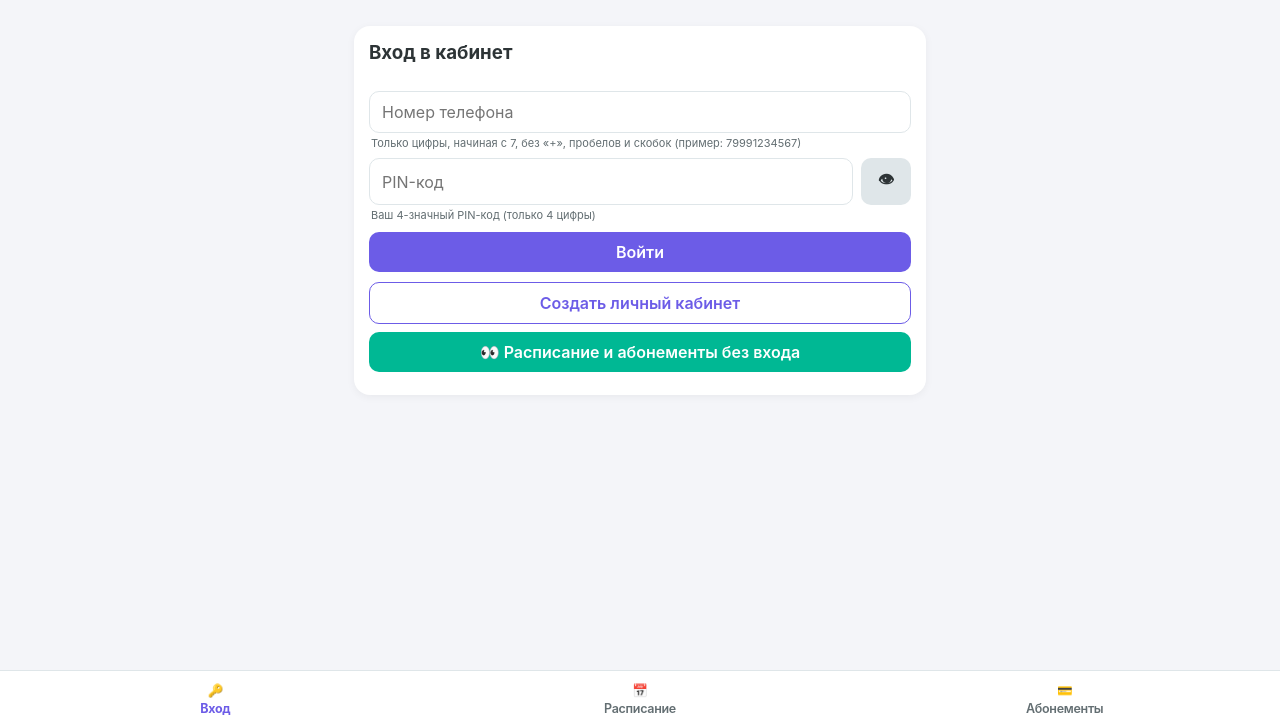
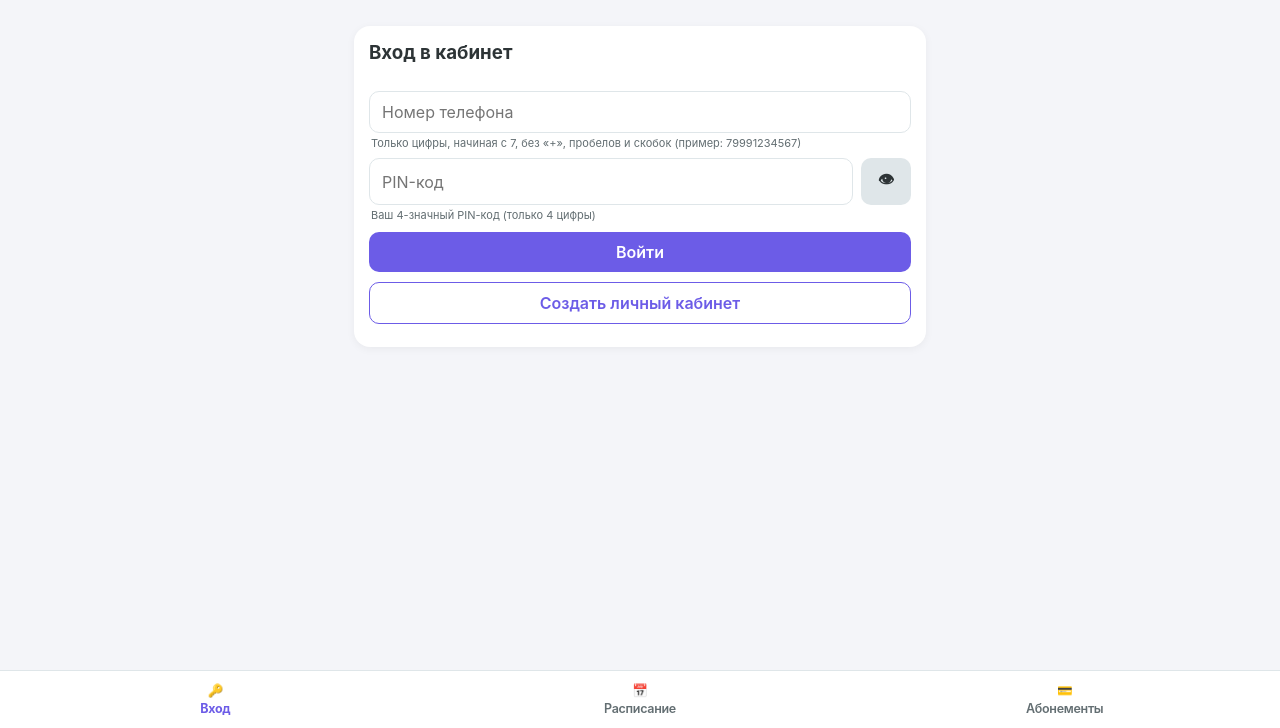
Before and after one commit to dancestudioks/studio, a plain HTML site: page index.html in a window 1280 px wide. Shown: the part 72-800 px from the top of the page. Drawn offline with Linux system fonts and the light colour scheme.

Commit message:
Add files via upload

```diff
--- a/index.html
+++ b/index.html
@@ -111,8 +111,7 @@ button{background:var(--p);color:#fff;border:none;font-weight:600;cursor:pointer
       <div class="hint">Ваш 4-значный PIN-код (только 4 цифры)</div>
       <button type="button" onclick="doLogin(false)">Войти</button>
       <button type="button" class="btn-o" onclick="switchAuth(true)">Создать личный кабинет</button>
-      <button type="button" class="btn-s" style="margin-top:8px" onclick="enterGuestMode()">👀 Расписание и абонементы без входа</button>
-      <div id="authErr" style="color:var(--d);font-size:13px;margin-top:8px"></div>
+         <div id="authErr" style="color:var(--d);font-size:13px;margin-top:8px"></div>
     </div>
 
     <div id="regBox" class="card hidden">
```
